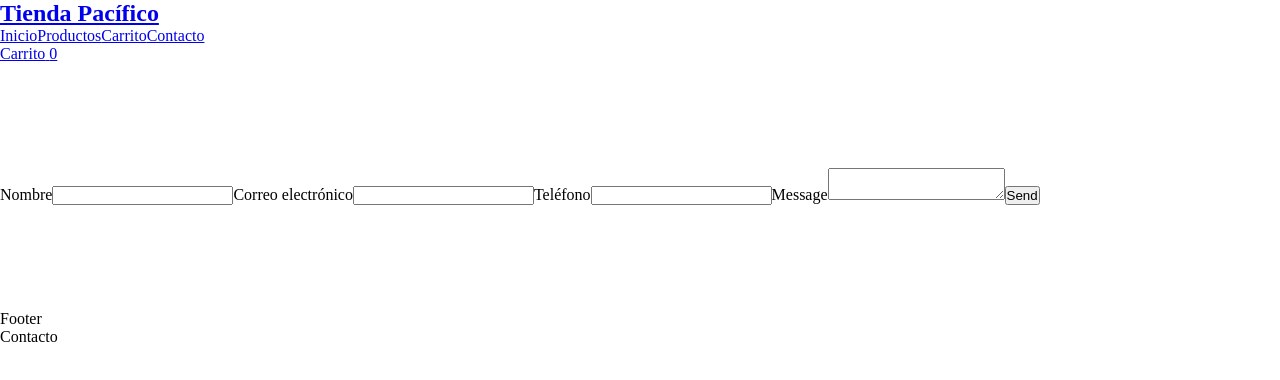
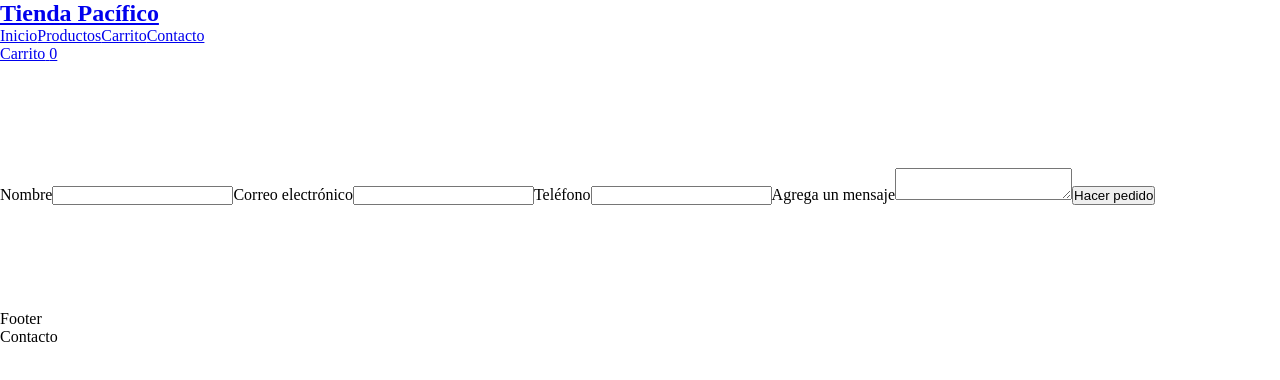
Before and after one commit to MauricioPerezCaram/tienda-pacifico, a React (Vite) app: page /checkout in a window 1280 px wide. Shown: the top 380 px of the page. Built offline with nearby package versions, Linux system fonts and the light colour scheme.

Commit message:
no se envia el carrito por mail

```diff
--- a/src/components/Checkout.jsx
+++ b/src/components/Checkout.jsx
@@ -1,7 +1,10 @@
-import React, { useRef } from "react";
+import React, { useContext, useRef } from "react";
 import emailjs from "@emailjs/browser";
+import { CartContext } from "../context/CartContext";
 
 const CheckOut = () => {
+  const { carrito, precioTotal, vaciarCarrito } = useContext(CartContext);
+
   const form = useRef();
 
   const sendEmail = (e) => {
@@ -19,6 +22,12 @@ const CheckOut = () => {
           console.log("FAILED...", error.text);
         }
       );
+
+    const pedido = {
+      productos: carrito,
+      total: precioTotal(),
+    };
+    console.log(pedido);
   };
 
   return (
@@ -29,9 +38,10 @@ const CheckOut = () => {
       <input type="email" name="user_email" />
       <label>Teléfono</label>
       <input type="number" name="user_number" />
-      <label>Message</label>
+      <label>Agrega un mensaje</label>
       <textarea name="message" />
-      <input type="submit" value="Send" />
+      <input type="hidden" name="pedido" />
+      <input type="submit" value="Hacer pedido" />
     </form>
   );
 };
```
